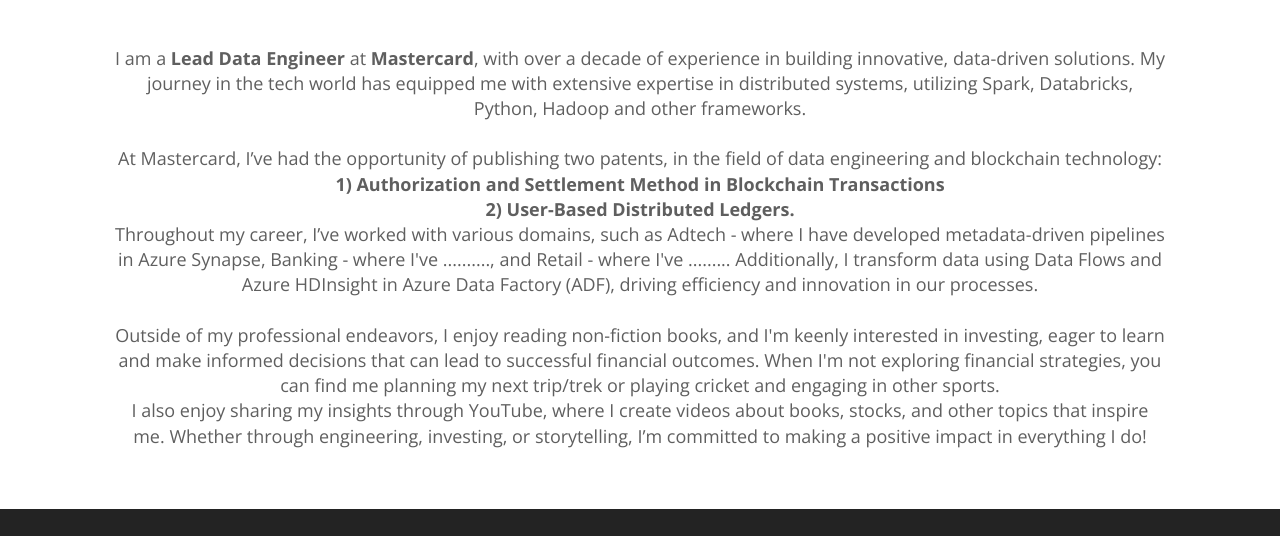
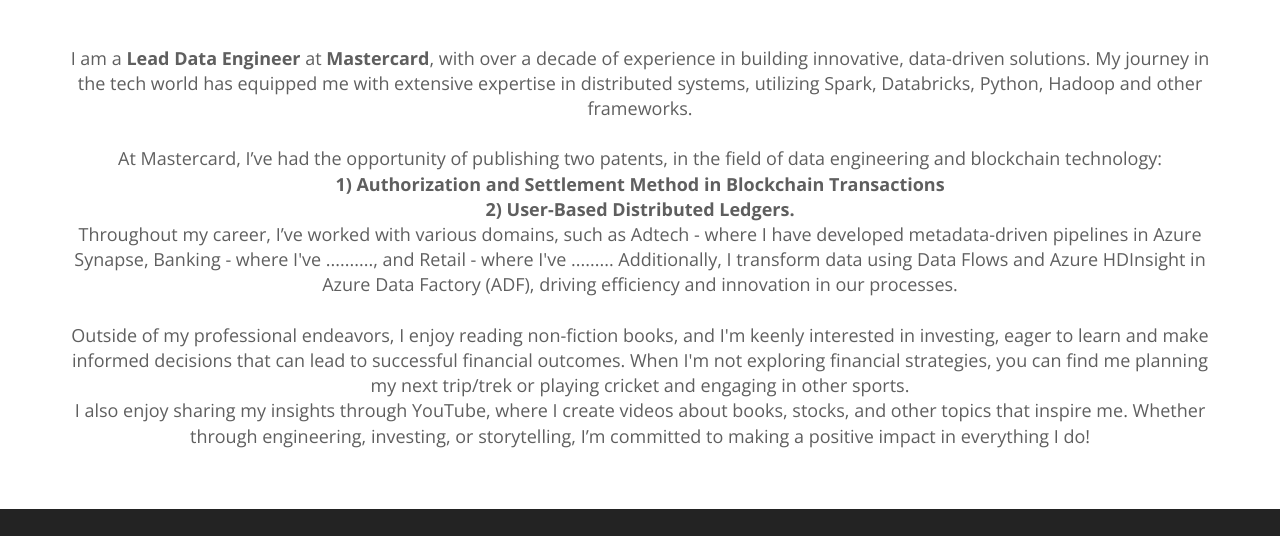
Before and after one commit to ankursarwate/ankursarwate.github.io, a plain HTML site: page index.html in a window 1280 px wide. Shown: the part 578-1114 px from the top of the page. Drawn offline with nearby package versions, Linux system fonts and the light colour scheme; a web font is replaced by a local one.

Commit message:
Adjusting the width for mobile viewing

```diff
--- a/assets/css/styles.css
+++ b/assets/css/styles.css
@@ -835,6 +835,6 @@ footer.entry-meta .meta-in {
 /////////////////////////////////////////////////////////////////////*/
 @media (min-width: 1200px) {
   .container {
-    max-width: 1080px;
+    max-width: 90%;
   }
 }
```
